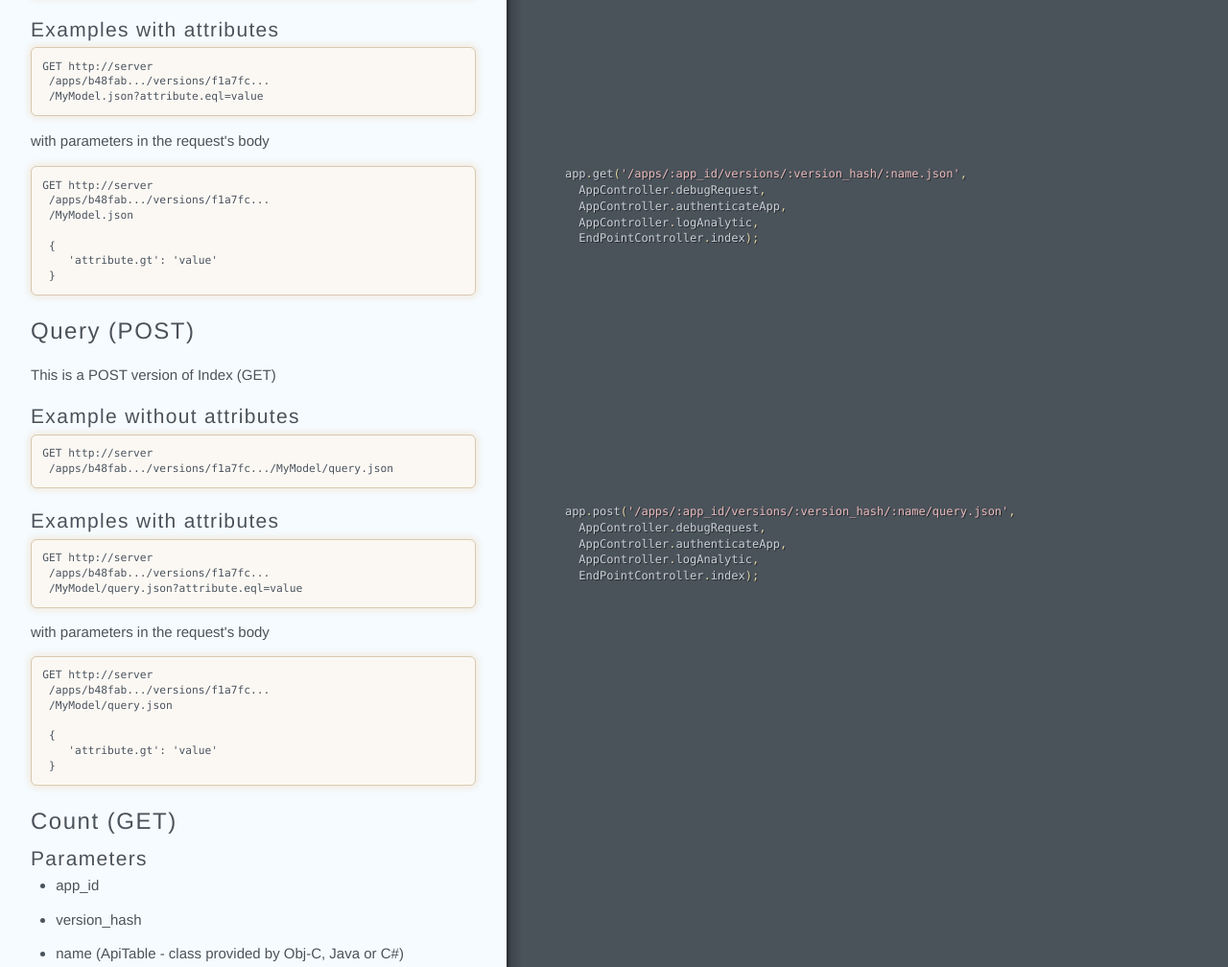
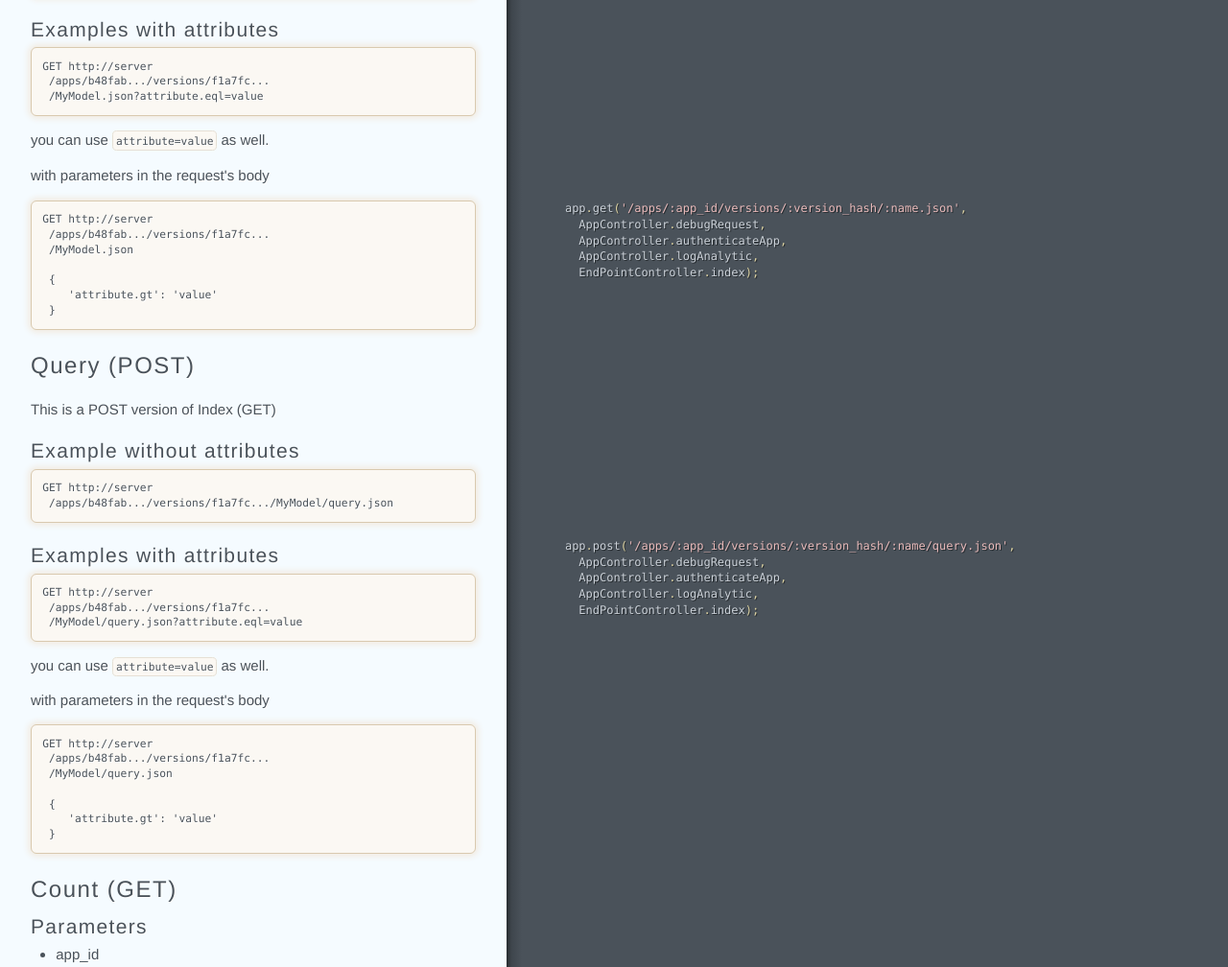
Before and after one commit to rafmagana/maasive-api, a website: page doc/app.html in a window 1280 px wide. Shown: the part 4062-5070 px from the top of the page at 96% size. Drawn offline with Linux system fonts and the light colour scheme.

Commit message:
specify = can be used instead of .eql=

```diff
--- a/app.js
+++ b/app.js
@@ -183,6 +183,8 @@ app.configure('test', function(){
     //     GET http://server
     //      /apps/b48fab.../versions/f1a7fc...
     //      /MyModel.json?attribute.eql=value
+    //
+    // you can use `attribute=value` as well.
 
     // with parameters in the request's body
 
@@ -210,6 +212,8 @@ app.configure('test', function(){
     //     GET http://server
     //      /apps/b48fab.../versions/f1a7fc...
     //      /MyModel/query.json?attribute.eql=value
+    //
+    // you can use `attribute=value` as well.
     //
     // with parameters in the request's body
     //
--- a/doc/app.html
+++ b/doc/app.html
@@ -136,7 +136,9 @@ It's used in test/api_endpoints_spec.js</p></div></div><div class="code"><div cl
 <pre><code>GET http://server
  /apps/b48fab.../versions/f1a7fc...
  /MyModel.json?attribute.eql=value
-</code></pre></div></div><div class="code"><div class="wrapper">    </div></div></div><div class="segment"><div class="comments"><div class="wrapper"><p>with parameters in the request's body</p></div></div></div><div class="segment"><div class="comments"><div class="wrapper"><pre><code>GET http://server
+</code></pre>
+
+<p>you can use <code>attribute=value</code> as well.</p></div></div><div class="code"><div class="wrapper">    </div></div></div><div class="segment"><div class="comments"><div class="wrapper"><p>with parameters in the request's body</p></div></div></div><div class="segment"><div class="comments"><div class="wrapper"><pre><code>GET http://server
  /apps/b48fab.../versions/f1a7fc...
  /MyModel.json
 
@@ -161,6 +163,8 @@ It's used in test/api_endpoints_spec.js</p></div></div><div class="code"><div cl
  /apps/b48fab.../versions/f1a7fc...
  /MyModel/query.json?attribute.eql=value
 </code></pre>
+
+<p>you can use <code>attribute=value</code> as well.</p>
 
 <p>with parameters in the request's body</p>
 
@@ -350,5 +354,5 @@ It's used in test/api_endpoints_spec.js</p></div></div><div class="code"><div cl
     <span class="nx">ServiceController</span><span class="p">.</span><span class="nx">run</span><span class="p">);</span></div></div></div><div class="segment"><div class="comments"><div class="wrapper"><h2 id="base-routes">Base routes</h2></div></div></div><div class="segment"><div class="comments"><div class="wrapper"><p>The root of the server</p></div></div><div class="code"><div class="wrapper"><span class="nx">app</span><span class="p">.</span><span class="nx">get</span><span class="p">(</span><span class="s1">&#39;/&#39;</span><span class="p">,</span> <span class="kd">function</span><span class="p">(</span><span class="nx">req</span><span class="p">,</span> <span class="nx">res</span><span class="p">)</span> <span class="p">{</span>
   <span class="nx">res</span><span class="p">.</span><span class="nx">send</span><span class="p">(</span><span class="s1">&#39;MaaSive API&#39;</span><span class="p">);</span>
 <span class="p">});</span></div></div></div><div class="segment"><div class="comments"><div class="wrapper"><p>Just a helper to know if the server is alive</p></div></div><div class="code"><div class="wrapper"><span class="nx">app</span><span class="p">.</span><span class="nx">get</span><span class="p">(</span><span class="s1">&#39;/are/you/alive&#39;</span><span class="p">,</span> <span class="kd">function</span><span class="p">(</span><span class="nx">req</span><span class="p">,</span> <span class="nx">res</span><span class="p">)</span> <span class="p">{</span>
-  <span class="nx">res</span><span class="p">.</span><span class="nx">send</span><span class="p">(</span><span class="s1">&#39;yup&#39;</span><span class="p">);</span>
+  <span class="nx">res</span><span class="p">.</span><span class="nx">send</span><span class="p">(</span><span class="nx">Helpers</span><span class="p">.</span><span class="nx">success</span><span class="p">());</span>
 <span class="p">});</span></div></div></div></div></body></html>
```
